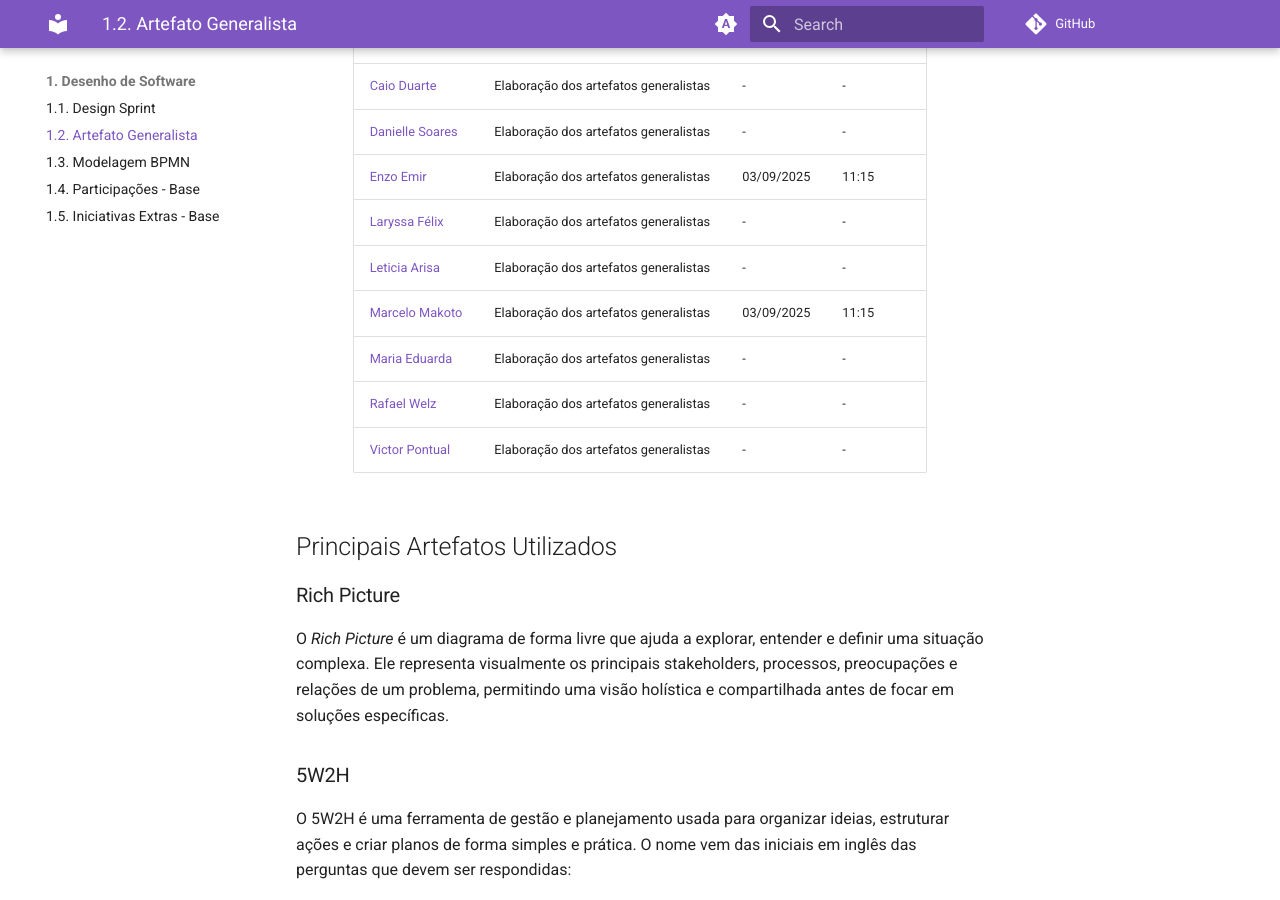
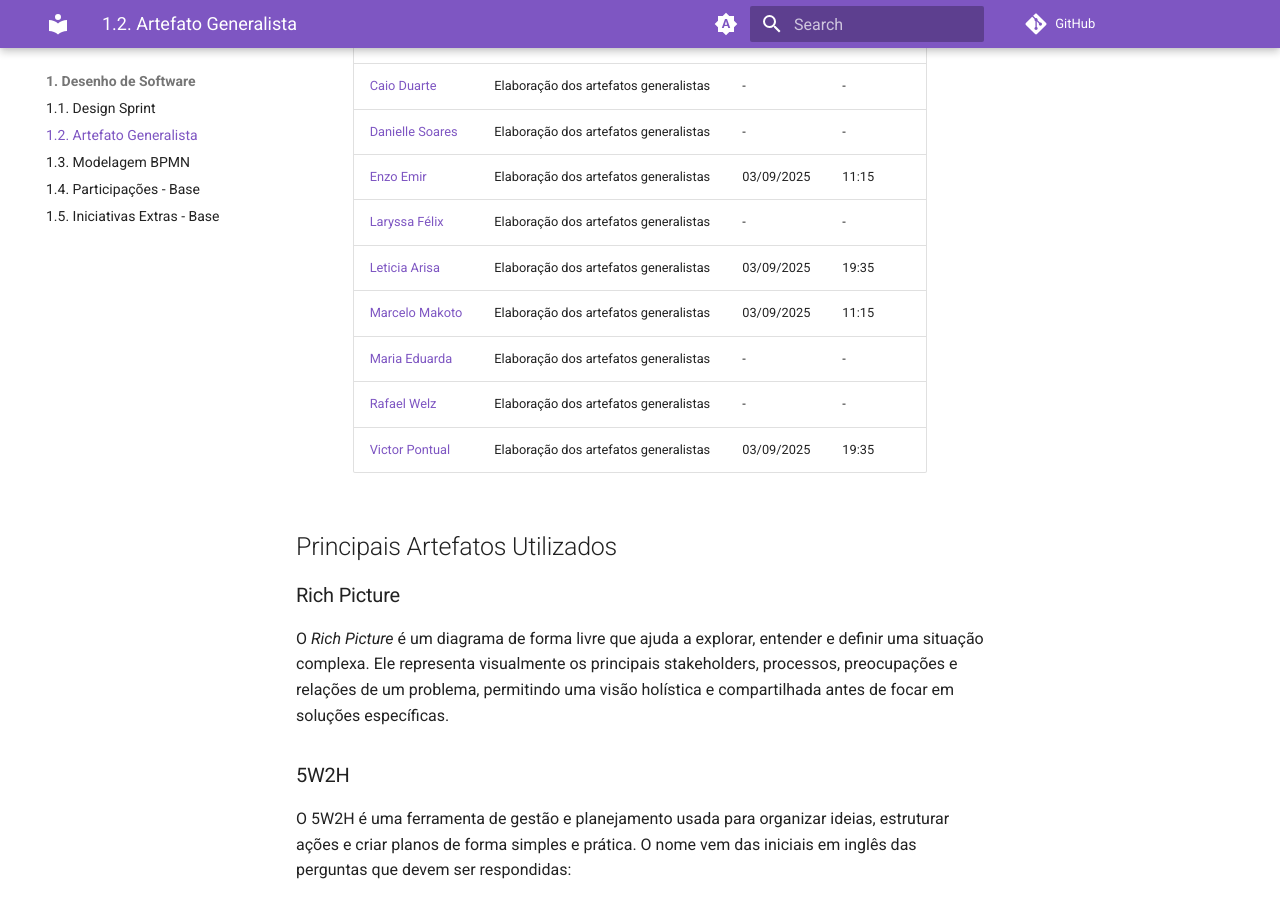
Before and after one commit to UnBArqDsw2025-2-Turma01/2025.2-T01-G1_JogoDigital_Entrega_01, an MkDocs documentation site: the page built from docs/Base/1.2.ArtefatoGeneralista.md, in a window 1280 px wide and 900 px high, scrolled down 1414 px. Built offline with MkDocs 1.6.1 and Material for MkDocs 9.7.7, drawn with Linux system fonts in a browser that asks for light colours; comment, search, counter and statistics services are not loaded.

Commit message:
feat: data e hora de finalização das estimativas

```diff
--- a/docs/Base/1.2.ArtefatoGeneralista.md
+++ b/docs/Base/1.2.ArtefatoGeneralista.md
@@ -62,8 +62,8 @@ A metodologia para a criação e utilização dos Artefatos Generalistas envolve
     <tr>
       <td><a href="https://github.com/Leticia-Arisa-K-Higa">Leticia Arisa</a></td>
       <td>Elaboração dos artefatos generalistas</td>
-      <td>-</td>
-      <td>-</td>
+      <td>03/09/2025</td>
+      <td>19:35</td>
     </tr>
     <tr>
       <td><a href="https://github.com/MM4k">Marcelo Makoto</a></td>
@@ -86,8 +86,8 @@ A metodologia para a criação e utilização dos Artefatos Generalistas envolve
     <tr>
       <td><a href="https://github.com/VictorPontual">Victor Pontual</a></td>
       <td>Elaboração dos artefatos generalistas</td>
-      <td>-</td>
-      <td>-</td>
+      <td>03/09/2025</td>
+      <td>19:35</td>
     </tr>
   </tbody>
 </table>
```
